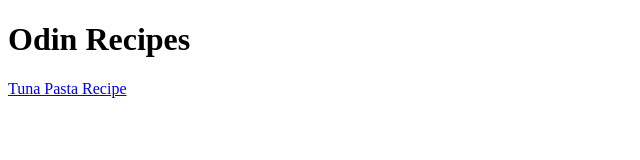
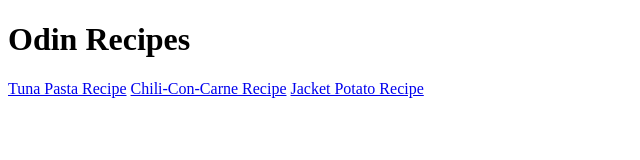
Before and after one commit to Goyba/odin-recipes, a plain HTML site: page index.html in a window 1280 px wide. Shown: the whole page, without its empty margins (0-640 px from the left). Drawn offline with Linux system fonts and the light colour scheme.

Commit message:
Index page updated with 3 links to recipes.

```diff
--- a/index.html
+++ b/index.html
@@ -9,5 +9,7 @@
 <body>
     <h1>Odin Recipes</h1>
     <a href="recipes/tuna-pasta.html">Tuna Pasta Recipe</a>
+    <a href="recipes/chili-con-carne.html">Chili-Con-Carne Recipe</a>
+    <a href="recipes/jacket-potato.html">Jacket Potato Recipe</a>
 </body>
 </html>
```
